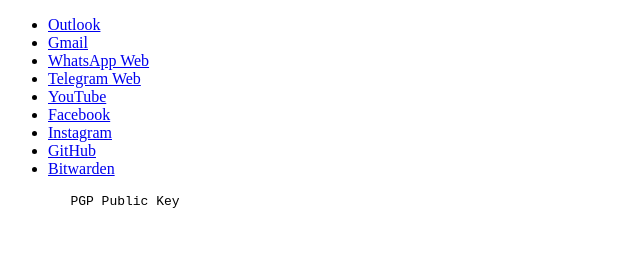
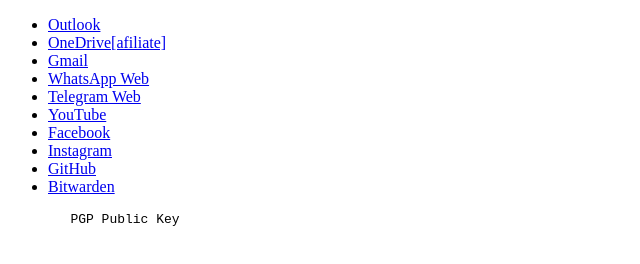
Before and after one commit to paginainicial/paginainicial.github.io, a plain HTML site: page index.html in a window 1280 px wide. Shown: the whole page, without its empty margins (0-640 px from the left). Drawn offline with Linux system fonts and the light colour scheme.

Commit message:
Update index.html

```diff
--- a/index.html
+++ b/index.html
@@ -9,6 +9,7 @@
 <body>
     <ul>
         <li><a href="https://outlook.live.com/mail/0/">Outlook</a></li>
+        <li><a href="https://onedrive.live.com?invref=bb6ff7d9f7eec5c9&invscr=90">OneDrive[afiliate]</a></li>
         <li><a href="https://mail.google.com/mail/u/0/#inbox">Gmail</a></li>
         <li><a href="https://web.whatsapp.com/">WhatsApp Web</a></li>
         <li><a href="https://web.telegram.org/">Telegram Web</a></li>
```
